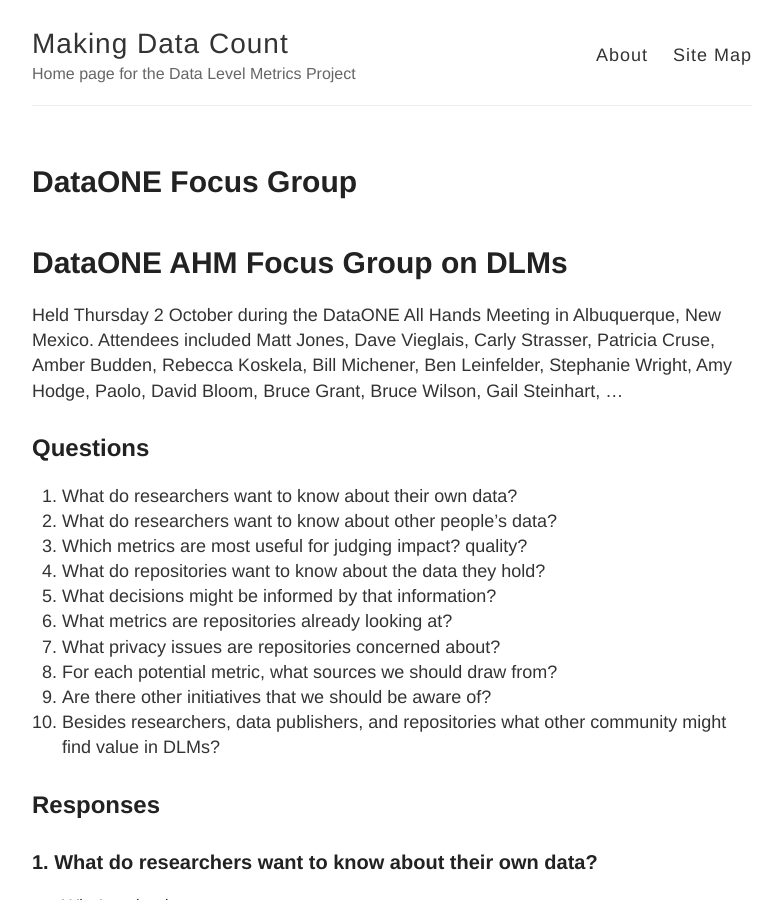
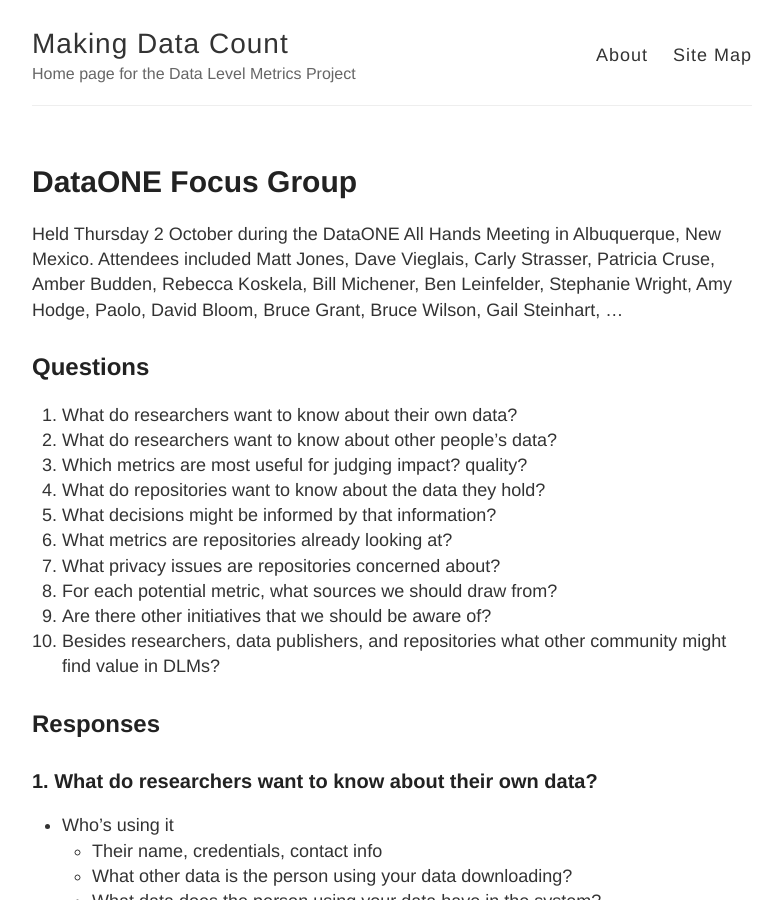
Before and after one commit to lagotto/MDC, a Jekyll site: the page built from d1-focus.md, in a window 1280 px wide and 900 px high. Shown: the whole window, without its empty margins (248-1031 px from the left). Built offline with Jekyll 4.4.1, drawn with Linux system fonts in a browser that asks for light colours.

Commit message:
Update d1-focus.md

```diff
--- a/d1-focus.md
+++ b/d1-focus.md
@@ -4,7 +4,6 @@
 permalink: /d1-focus/
 ---
 
-# DataONE AHM Focus Group on DLMs
 Held Thursday 2 October during the DataONE All Hands Meeting in Albuquerque, New Mexico. Attendees included Matt Jones, Dave Vieglais, Carly Strasser, Patricia Cruse, Amber Budden, Rebecca Koskela, Bill Michener, Ben Leinfelder, Stephanie Wright, Amy Hodge, Paolo, David Bloom, Bruce Grant, Bruce Wilson, Gail Steinhart, ...
 
 ## Questions
```
